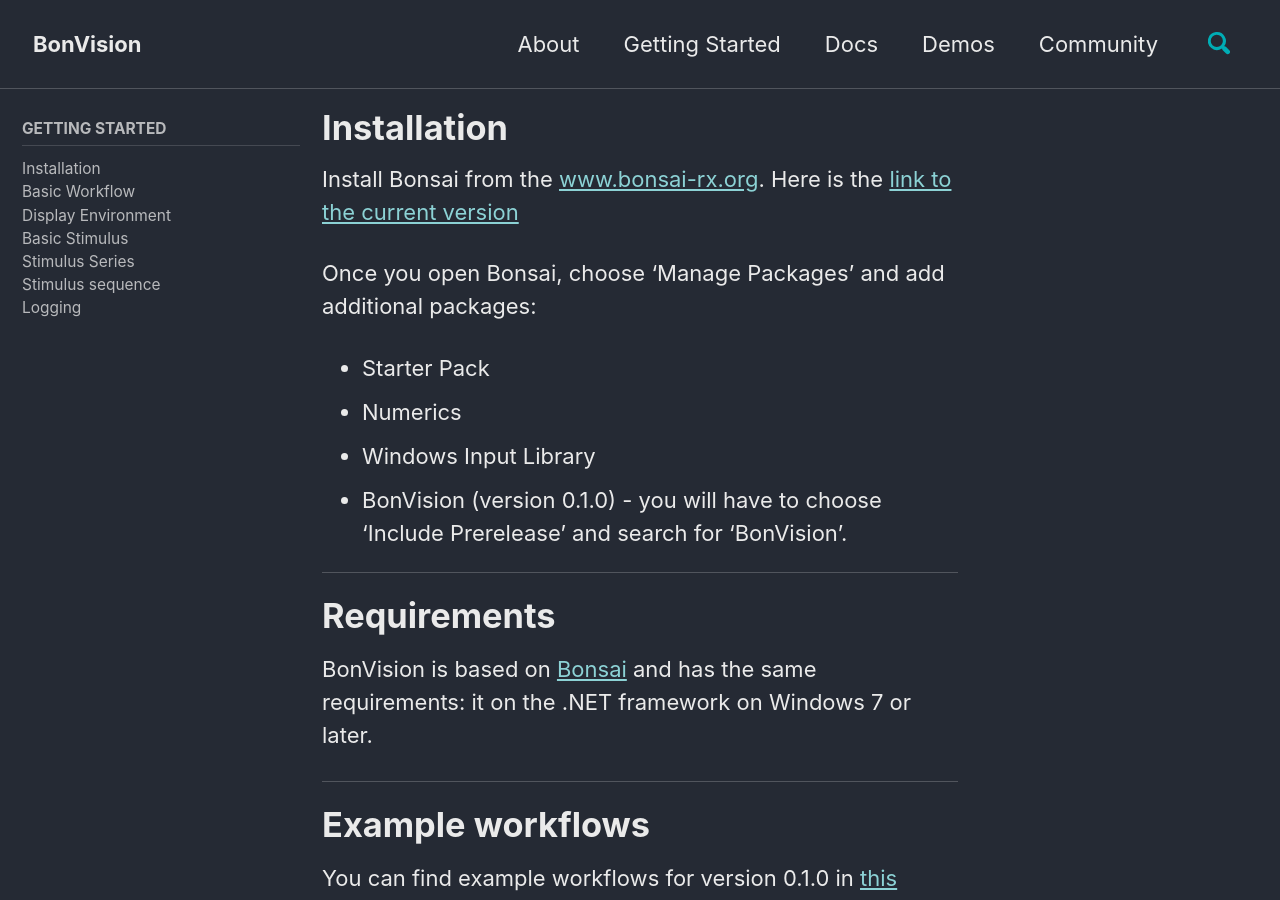
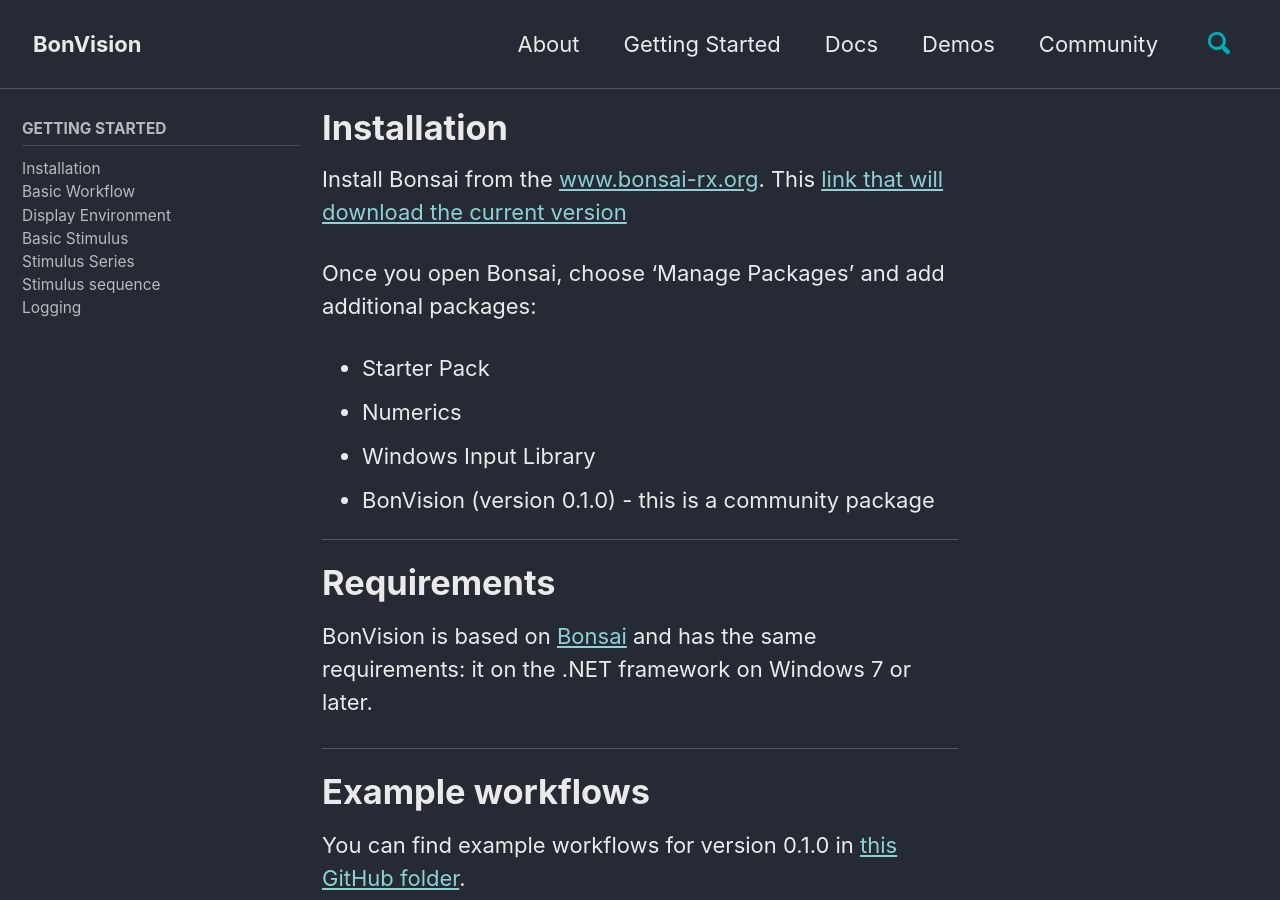
Before and after one commit to bonvision/bonvision.github.io, a Jekyll site: the page built from _pages/002_Install.md, in a window 1280 px wide and 900 px high. Built offline with Jekyll 4.4.1, drawn with Linux system fonts in a browser that asks for light colours; cached includes are drawn as plain includes.

Commit message:
Update 002_Install.md

```diff
--- a/_pages/002_Install.md
+++ b/_pages/002_Install.md
@@ -6,13 +6,13 @@
 author_profile: false
 ---
 
-Install Bonsai from the [www.bonsai-rx.org](www.bonsai-rx.org). Here is the [link to the current version](https://bitbucket.org/horizongir/bonsai/downloads/Bonsai-2.4-preview.zip)
+Install Bonsai from the [www.bonsai-rx.org](https://www.bonsai-rx.org). This [link that will download the current version](https://bitbucket.org/horizongir/bonsai/downloads/Bonsai-2.4-preview.zip)
 
 Once you open Bonsai, choose 'Manage Packages' and add additional packages:
 * Starter Pack
 * Numerics
 * Windows Input Library
-* BonVision (version 0.1.0) - you will have to choose 'Include Prerelease' and search for 'BonVision'.
+* BonVision (version 0.1.0) - this is a community package
 
 ***
 # Requirements
```
